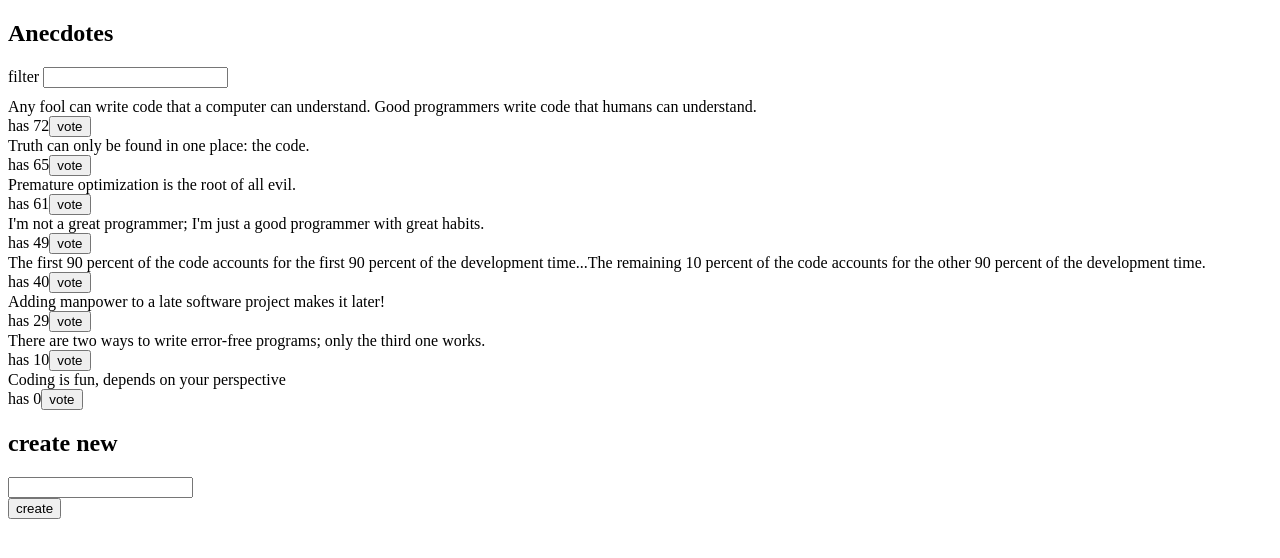
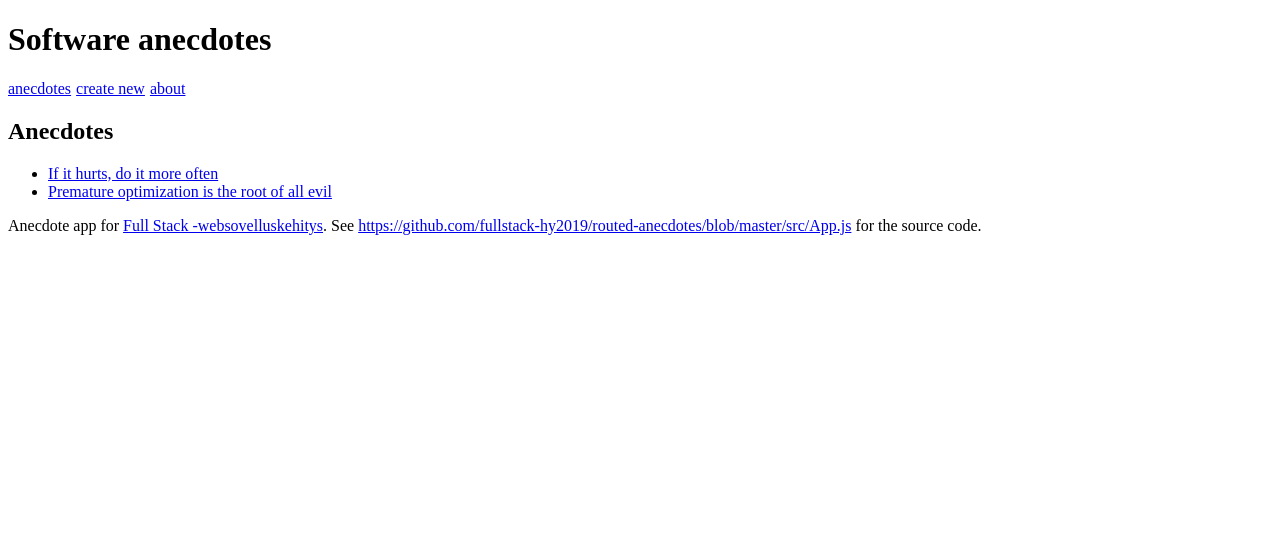
Before and after one commit to ahmad-cod/anecdotes, a React (Create React App) app: page / in a window 1280 px wide. Shown: the top 558 px of the page. Built offline with nearby package versions, Linux system fonts and the light colour scheme; data requests are answered from the project's data file.

Commit message:
Ex 7.1 - 7.3 completed

```diff
--- a/public/index.html
+++ b/public/index.html
@@ -24,10 +24,20 @@
       work correctly both with client-side routing and a non-root public URL.
       Learn how to configure a non-root public URL by running `npm run build`.
     -->
-    <title>Anecdotes app</title>
+    <title>React App</title>
   </head>
   <body>
     <noscript>You need to enable JavaScript to run this app.</noscript>
     <div id="root"></div>
+    <!--
+      This HTML file is a template.
+      If you open it directly in the browser, you will see an empty page.
+
+      You can add webfonts, meta tags, or analytics to this file.
+      The build step will place the bundled scripts into the <body> tag.
+
+      To begin the development, run `npm start` or `yarn start`.
+      To create a production bundle, use `npm run build` or `yarn build`.
+    -->
   </body>
 </html>
--- a/src/App.js
+++ b/src/App.js
@@ -1,25 +1,184 @@
-import React, { useEffect } from 'react'
-import { connect } from 'react-redux'
-import AnecdoteForm from './components/AnecdoteForm'
-import AnecdoteList from './components/AnecdoteList'
-import Filter from './components/Filter'
-import Notification from './components/Notification'
-import { initialAnecdotes } from './reducers/anecdoteReducer'
+import React, { useState } from 'react'
+import {
+  BrowserRouter as Router,
+  Switch,
+  Route,
+  Link
+} from 'react-router-dom'
+import { useHistory, useRouteMatch } from 'react-router'
+import { Box, Heading, Text } from '@chakra-ui/react'
 
-const App = ({ initialAnecdotes }) => {
-  useEffect(() => {
-    initialAnecdotes()
-  }, [initialAnecdotes])
 
+const Menu = () => {
+
+  const padding = {
+    paddingRight: 5
+  }
   return (
     <div>
-      <h2>Anecdotes</h2>
-      <Notification />
-      <Filter />
-      <AnecdoteList />
-      <AnecdoteForm />
+      <Link to='/' style={padding}>anecdotes</Link>
+      <Link to='/create' style={padding}>create new</Link>
+      <Link to='/about' style={padding}>about</Link>
     </div>
   )
 }
 
-export default connect(null, {initialAnecdotes})(App)
+const AnecdoteList = ({ anecdotes }) => (
+  <div>
+    <h2>Anecdotes</h2>
+    <ul>
+      {anecdotes.map(anecdote => <li key={anecdote.id} >
+        <Link to={`/anecdotes/${anecdote.id}`}>
+          {anecdote.content}
+        </Link>
+      </li>)}
+    </ul>
+  </div>
+)
+
+const Anecdote = ({ anecdote }) => {
+  return (
+    <Box>
+      <Heading>{anecdote.content}</Heading>
+      <Text>{anecdote.info}</Text>
+    </Box>
+  )
+}
+const About = () => (
+  <Box>
+    <h2>About anecdote app</h2>
+    <p>According to Wikipedia:</p>
+
+    <em>An anecdote is a brief, revealing account of an individual person or an incident.
+      Occasionally humorous, anecdotes differ from jokes because their primary purpose is not simply to provoke laughter but to reveal a truth more general than the brief tale itself,
+      such as to characterize a person by delineating a specific quirk or trait, to communicate an abstract idea about a person, place, or thing through the concrete details of a short narrative.
+      An anecdote is "a story with a point."</em>
+
+    <p>Software engineering is full of excellent anecdotes, at this app you can find the best and add more.</p>
+  </Box>
+)
+
+const Footer = () => (
+  <div>
+    Anecdote app for <a href='https://courses.helsinki.fi/fi/tkt21009'>Full Stack -websovelluskehitys</a>.
+
+    See <a href='https://github.com/fullstack-hy/routed-anecdotes/blob/master/src/App.js'>https://github.com/fullstack-hy2019/routed-anecdotes/blob/master/src/App.js</a> for the source code.
+  </div>
+)
+
+const CreateNew = (props) => {
+  const [content, setContent] = useState('')
+  const [author, setAuthor] = useState('')
+  const [info, setInfo] = useState('')
+
+
+  const handleSubmit = (e) => {
+    e.preventDefault()
+    props.addNew({
+      content,
+      author,
+      info,
+      votes: 0
+    })
+  }
+
+  return (
+    <div>
+      <h2>create a new anecdote</h2>
+      <form onSubmit={handleSubmit}>
+        <div>
+          content
+          <input name='content' value={content} onChange={(e) => setContent(e.target.value)} />
+        </div>
+        <div>
+          author
+          <input name='author' value={author} onChange={(e) => setAuthor(e.target.value)} />
+        </div>
+        <div>
+          url for more info
+          <input name='info' value={info} onChange={(e)=> setInfo(e.target.value)} />
+        </div>
+        <button>create</button>
+      </form>
+    </div>
+  )
+
+}
+
+const App = () => {
+  const match = useRouteMatch('/anecdotes/:id')
+  const history = useHistory()
+
+  const [anecdotes, setAnecdotes] = useState([
+    {
+      content: 'If it hurts, do it more often',
+      author: 'Jez Humble',
+      info: 'https://martinfowler.com/bliki/FrequencyReducesDifficulty.html',
+      votes: 0,
+      id: '1'
+    },
+    {
+      content: 'Premature optimization is the root of all evil',
+      author: 'Donald Knuth',
+      info: 'http://wiki.c2.com/?PrematureOptimization',
+      votes: 0,
+      id: '2'
+    }
+  ])
+
+  const [notification, setNotification] = useState('')
+
+  const addNew = (anecdote) => {
+    anecdote.id = (Math.random() * 10000).toFixed(0)
+    setAnecdotes(anecdotes.concat(anecdote))
+    setNotification(`a new note ${anecdote.content} added`)
+    setTimeout(() => setNotification(''), 6000)
+    history.push('/')
+  }
+
+  const anecdoteById = (id) =>
+    anecdotes.find(a => a.id === id)
+
+  const vote = (id) => {
+    const anecdote = anecdoteById(id)
+
+    const voted = {
+      ...anecdote,
+      votes: anecdote.votes + 1
+    }
+
+    setAnecdotes(anecdotes.map(a => a.id === id ? voted : a))
+  }
+
+  const anecdote = match ? anecdotes.find(a => a.id === match.params.id) : null
+
+
+  return (
+    <Box>
+      <h1>Software anecdotes</h1>
+      <Menu />
+      {notification &&
+      <Box border='1px solid' p={2} borderColor='gray.200'>
+        {notification}
+      </Box>
+      }
+        <Switch>
+          <Route path='/anecdotes/:id'>
+            <Anecdote anecdote={anecdote} />
+          </Route>
+          <Route path='/create'>
+            <CreateNew addNew={addNew} />
+          </Route>
+          <Route path='/about'>
+            <About />
+          </Route>
+          <Route path='/'>
+            <AnecdoteList anecdotes={anecdotes} />
+          </Route>
+        </Switch>
+      <Footer />
+    </Box>
+  )
+}
+
+export default App;
```
Also changed, not shown: package.json (+9 -8 lines), src/index.js (+55 -8 lines), src/reducer.js (added, +22 -0 lines), 2 other files (tests, documents, lock files or other folders).
